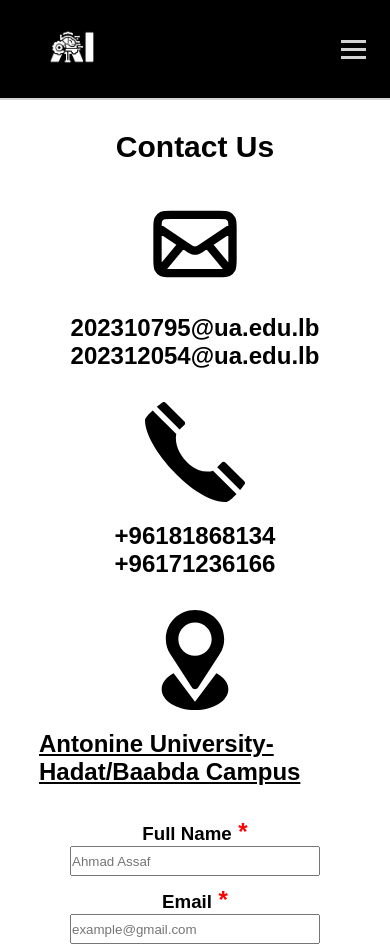
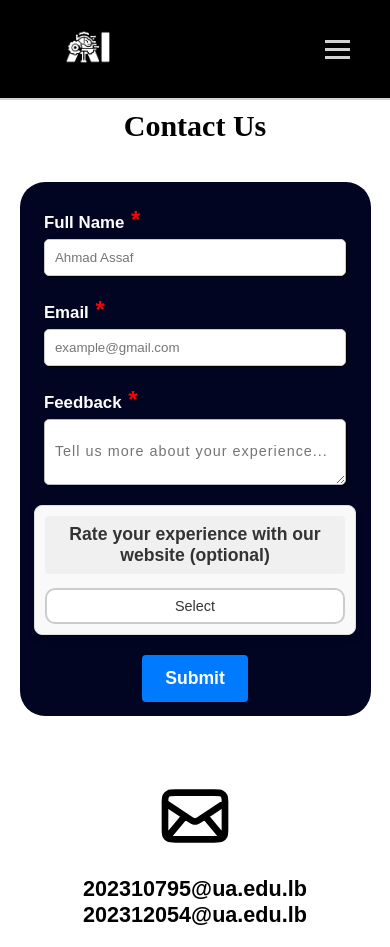
Before and after one commit to MhmdmahdiAkhdar/AI-Insites, a plain HTML site: page pages/contactus.html in a window 390 px wide. Shown: the top 947 px of the page. Drawn offline with Linux system fonts and the light colour scheme; files whose address does not match are found by name; a web font is replaced by a local one.

Commit message:
Update Styling
Changes Made:
- sidebar added to home page with needed js to toggle it
- styling of home, contact and about pages is improved a bit. New fonts used and more space is added between elements for eye comfort.
- 1 image is added to about page

```diff
--- a/css/aboutus.css
+++ b/css/aboutus.css
@@ -1,12 +1,19 @@
+h1 {
+    font-family: Markazi Text, serif;
+}
 .content-card {
     display: flex;
+    justify-content: space-between;
     align-items: center;
     background: #ffffff;
-    box-shadow: 0px 4px 15px rgba(0, 0, 0, 0.1);
+    box-shadow: 0px 4px 15px #0000001a;
     border-radius: 10px;
     padding: 20px;
-    margin: 20px 0;
+    margin: 20px 40px;
     overflow: hidden;
+}
+.content-card:nth-child(even) {
+    flex-direction: row-reverse;
 }
 
 /* gives a smoother transition btween colors */
@@ -35,7 +42,7 @@
 }
 
 .section-heading {
-    font-size: 2em;
+    font-size: 4em;
     color: #333;
     margin-bottom: 10px;
     border-bottom: 2px solid #333;
@@ -50,10 +57,16 @@
 }
 
 @media screen and (max-width: 1024px) {
+    main {
+        padding: 30px;
+    }
     .content-card {
         flex-direction: column;
         padding: 15px;
         margin: 15px 0;
+    }
+    .content-card:nth-child(even) {
+        flex-direction: column;
     }
 
     .img-section {
--- a/css/contactus.css
+++ b/css/contactus.css
@@ -1,131 +1,125 @@
-/* Base Styles */
 #cont {
+    font-family: Markazi Text, serif;
     text-align: center;
-    font-size: 50px;
-    margin: 1em 0;
+    font-size: 4.5em;
+    margin: .3em 0;
 }
 
-#maincont {
-    margin-bottom: 3%;
+
+main {
+    display: flex;
+    flex-direction: row;
+    justify-content: space-evenly;
 }
 
-#left,
-#right {
-    width: 45%;
-    margin: 0 2.5%;
+
+
+/* contact info */
+#contact-info {
+    width: 30%;
+    text-align: left;
+    height: fit-content;
 }
-
-#left {
-    float: left;
-}
-
-#right {
-    float: right;
-}
-
-small {
-    color: red;
-    font-size: x-large;
-}
-
-#btw {
-    overflow: hidden;
-}
-
 .dives {
-    margin: 0 auto;
     margin-bottom: 2em;
-    width: 80%;
+    width: 100%;
     display: flex;
     align-items: center;
     justify-content: flex-start;
     gap: 20px;
 }
-
-#im1 {
+.dives img {
     width: 100px;
     height: auto;
     float: left;
     cursor: pointer;
 }
-
-.bim {
-    font-size: x-large;
+.dives p {
+    font-size: 1.5em;
     font-weight: bolder;
     padding-top: 0;
     margin-left: 0;
 }
-
 #location {
     color: black;
 }
-
 #location:hover {
     color: blue;
 }
 
-.fieldss {
-    margin: 5%;
-    border: 1px solid #bbb;
+
+/* form */
+#feedbackForm {
+    width: 50%;
+    height: fit-content;
+    background-color: #020522;
+    color: white;
+    border-radius: 25px;
+    padding: 1em 2.5em;
+}
+.form-row {
+    text-align: left;
+    margin: 10px;
+    margin-bottom: 20px;
+}
+.form-row h3 {
+    margin-bottom: 5px;
+}
+.form-row input, textarea {
+    width: 100%;
+    padding: 10px;
+    border-radius: 5px;
+    border: 1px solid #ccc;
     box-shadow: 1px 1px 1px black;
-    border-radius: 5px;
+    display: block;
+    align-content: center;
 }
-
+small {
+    color: red;
+    font-size: x-large;
+}
 label {
     margin-left: 7%;
     margin-right: 5%;
     display: block;
     margin-bottom: 10px;
 }
-
-#inp1 {
-    margin: 0 auto;
-    width: 80%;
-}
-
-.submit-container {
-    text-align: center;
-    margin-top: 10px;
-    margin-bottom: 20px;
-    font-size: 100%;
-    font-weight: bolder;
-}
-
-#bot1 {
-    padding: 10px 20px;
-    font-size: 100%;
-    width: 10rem;
-    cursor: pointer;
-    border-radius: 25px;
-}
-
-#bot1:hover {
-    background-color: black;
-    color: white;
-    transition: 0.5s;
-}
-
 textarea {
     font-size: 100%;
     letter-spacing: 1px;
     padding: 10px;
-    max-width: 100%;
+    width: 100%;
     line-height: 1.5;
     border-radius: 5px;
     border: 1px solid #bbb;
     box-shadow: 1px 1px 1px black;
-    margin: 0 auto;
     display: block;
-    align-content: center;
 }
-
+#rating {
+    margin: 20px 9px;
+    padding: 10px;
+    background-color: #f9f9f9;
+    border: 1px solid #ddd;
+    border-radius: 8px;
+    box-shadow: 0 4px 8px rgba(0, 0, 0, 0.1);
+}
+#rating small {
+    color: red;
+    font-size: 0.9rem;
+    font-weight: normal;
+}
 #rating legend {
+    padding: 8px 12px;
+    background-color: #f0f0f0;
+    border-radius: 4px;
+    display: inline-block;
+    max-width: 100%;
+    text-align: center;
     font-size: 1.1rem;
     font-weight: bold;
     color: #333;
     margin-bottom: 10px;
 }
-
 #selectionn {
     width: 100%;
     padding: 8px;
@@ -140,168 +134,86 @@ textarea {
     align-items: center;
     text-align: center;
 }
-
 #selectionn:hover,
 #selectionn:focus {
     border-color: #007bff;
     box-shadow: 0 0 5px rgba(0, 123, 255, 0.1);
     outline: none;
 }
-
-#rating small {
-    color: red;
-    font-size: 0.9rem;
-    font-weight: normal;
+button[type="submit"] {
+    display: block;
+    width: fit-content;
+    margin: 0 auto;
+    padding: 10px 20px;
+    background-color: #007BFF;
+    color: #fff;
+    border: 3px solid #007BFF;
+    border-radius: 4px;
+    cursor: pointer;
+    font-size: 1.1rem;
+    font-weight: bold;
+    transition: background-color 0.3s ease;
+}
+button[type="submit"]:hover {
+    background-color: rgba(0, 0, 0, 0.7);
+    color: #007BFF;
 }
 
-#rating legend {
-    font-size: 1rem;
-    font-weight: normal;
-    padding: 8px 12px;
-    background-color: #f0f0f0;
-    border-radius: 4px;
-    display: inline-block;
-    max-width: 100%;
-    text-align: center;
-    margin: 0 auto;
-    margin-left: 6em;
+
+@media (max-width: 1024px) {
+    main {
+        flex-direction: column-reverse;
+        font-size: .9em;
+    }
+    #contact-info, #feedbackForm {
+        width: 90%;
+        margin: 30px auto;
+    }
+    #feedbackForm {
+        padding: 1em;
+    }
 }
 
-#rating {
-    margin: 20px 0;
-    padding: 10px;
-    max-width: 300px;
-    background-color: #f9f9f9;
-    border: 1px solid #ddd;
-    border-radius: 8px;
-    box-shadow: 0 4px 8px rgba(0, 0, 0, 0.1);
-}
+
 
 @media (max-width: 768px) {
-
-    #left,
-    #right {
-        float: none;
-        width: 100%;
-        margin: 0;
-        text-align: center;
-    }
-
     .dives {
         flex-direction: column;
         align-items: center;
+        text-align: center;
     }
-
-    #inp1 {
-        width: 50%;
-
+    .dives img {
+        width: 80px;
     }
-
     legend {
         text-align: center;
     }
-
     select {
         margin-left: auto;
         margin-right: auto;
         display: block;
         text-align: center;
     }
-
-    #bot1 {
-        width: 20%;
-        padding: 12px;
-        font-size: 1rem;
-    }
-}
-
-@media (max-width: 1920px) {
-    #feedbackForm {
-        margin-bottom: 4em;
-    }
-
-    .submit-container {
-        margin-top: 4em;
-    }
-
-    #rating {
-        margin-left: 10em;
-    }
-
-    #selectionn {
-        margin-left: 7em;
-        margin-top: 1em;
-    }
-
-    .fulemail {
-        margin-left: 8em;
-    }
-
-    #maincont {
-        margin-left: 4em;
-    }
-
-    .fullmail {
-        width: 250px;
-        height: 30px;
-    }
 }
 
 
 
 
-
 @media (max-width: 480px) {
-
     #cont {
         font-size: 30px;
     }
-
-    #left,
-    #right {
-        float: none;
-        width: 100%;
-        margin: 0;
-        text-align: center;
-    }
-
     .dives {
         flex-direction: column;
         align-items: center;
     }
-
-    #inp1 {
-        margin: 0;
-        width: 100%;
-    }
-
-    .submit-container {
-        font-size: 1rem;
-    }
-
     #rating {
         margin-left: 0;
         width: 100%;
     }
-
     #selectionn {
         width: 100%;
         margin-left: 0;
         margin-top: 1em;
     }
-
-    .fulemail {
-        margin-left: 0;
-        width: 100%;
-    }
-
-    #maincont {
-        margin-left: 0;
-    }
-
-    #bot1 {
-        width: 30%;
-        padding: 10px;
-        font-size: 0.8rem;
-    }
 }
--- a/css/styles.css
+++ b/css/styles.css
@@ -1,3 +1,6 @@
+@import url('https://fonts.googleapis.com/css2?family=Markazi+Text:wght@400..700&display=swap');
+@import url('https://fonts.googleapis.com/css2?family=Port+Lligat+Slab&display=swap');
+
 * {
     padding: 0;
     margin: 0;
@@ -16,7 +19,10 @@ header, footer {
 main {
     min-height: 86vh;
 }
-
+nav * {
+    font-family: Port Lligat Slab, serif;
+    font-weight: bold;
+}
 nav li {
     list-style: none;
 }
@@ -37,7 +43,7 @@ nav a {
     display: flex;
     justify-content: space-between;
     align-items: center;
-    padding: 0 24px;
+    padding: 0 40px;
     border-bottom: 2px solid #D3D3D3;
     width: 100%;
 }
@@ -57,7 +63,7 @@ nav a {
 }
 
 .nav-link:hover {
-    color: gray;
+    color: #0b28bc;
 }
 
 .nav-star {
@@ -164,6 +170,7 @@ footer .logo {
 
     .nav-menu.active {
         left: 0;
+        padding-bottom: 30px;
     }
 
     footer .logo {
--- a/pages/contactus.html
+++ b/pages/contactus.html
@@ -31,50 +31,44 @@
             </div>
         </nav>
     </header>
+    <h1 id="cont">Contact Us</h1>
     <main>
-        <h1 id="cont">Contact Us</h1>
+        <div id="contact-info">
             <div class="dives">
-            <img id="im1" src="../images/mail.svg">
-            <p class="bim">202310795@ua.edu.lb<br>202312054@ua.edu.lb</p>
+                <img src="../images/mail.svg">
+                <p>202310795@ua.edu.lb<br>202312054@ua.edu.lb</p>
             </div>
-
-
             <div class="dives">
-            <img id="im1" src="../images/call.svg">
-            <p class="bim">+96181868134<br>+96171236166</p>
+                <img src="../images/call.svg">
+                <p>+96181868134<br>+96171236166</p>
             </div>
-
             <div class="dives">
-            <img id="im1" src="../images/location.svg">
-            <p class="bim"><a id="location" target="_blank" href="https://maps.app.goo.gl/QjBVpXsCzjiJzng38">Antonine
-                    University-Hadat/Baabda Campus</a>
+                <img src="../images/location.svg">
+                <p><a id="location" target="_blank" href="https://maps.app.goo.gl/QjBVpXsCzjiJzng38">Antonine University-Hadat/Baabda Campus</a>
                 </p>
+            </div>
         </div>
 
         <form id="feedbackForm">
-            <div class="btw">
-                <div id="left">
-                    <div class="fulemail">
+            <div class="form-row">
                 <h3>Full Name<small> *</small></h3>
                 <input class="fullmail" type="text" id="name" placeholder="Ahmad Assaf" required>
                 <label for="name" aria-required=""></label>
             </div>
 
-                    <div class="fulemail">
+            <div class="form-row">
                 <h3>Email<small> *</small></h3>
                 <input class="fullmail" type="email" id="email" placeholder="example@gmail.com" required>
                 <label for="name"></label>
             </div>
-                </div>
 
-                <div id="right">
+            <div class="form-row">
                 <h3 id="maincont">Feedback<small> *</small></h3>
                 <textarea id="inp1" name="inp1" placeholder="Tell us more about your experience... "
                     required></textarea>
             </div>
-            </div>
 
-            <div id="rating">
+            <div class="form-row" id="rating">
                 <legend>Rate your experience with our website (optional)</legend>
                 <select id="selectionn" required>
                     <option value="0">Select</option>
@@ -86,11 +80,7 @@
                 </select>
             </div>
 
-
-            <div class="submit-container">
-                <input id="bot1" type="submit" value="Submit">
-            </div>
-
+            <button type="submit">Submit</button>
         </form>
 
     </main>
--- a/scripts/script.js
+++ b/scripts/script.js
@@ -57,3 +57,13 @@ document.addEventListener('click', function () {
         activeChapter = null;
     }
 });
+
+
+// Add event listener to toggle sidebar
+const sidebarToggle = document.getElementById('sidebar-toggle');
+const sidebar = document.getElementById('sidebar');
+
+sidebarToggle.addEventListener('click', function () {
+    sidebar.classList.toggle('active');
+    sidebarToggle.classList.toggle('active');
+});
```
Also changed, not shown: css/homepage.css (+85 -27 lines), index.html (+25 -20 lines), pages/aboutus.html (+4 -3 lines), images/ques.png (added). Lines whose indentation alone changed are shown as unchanged.
